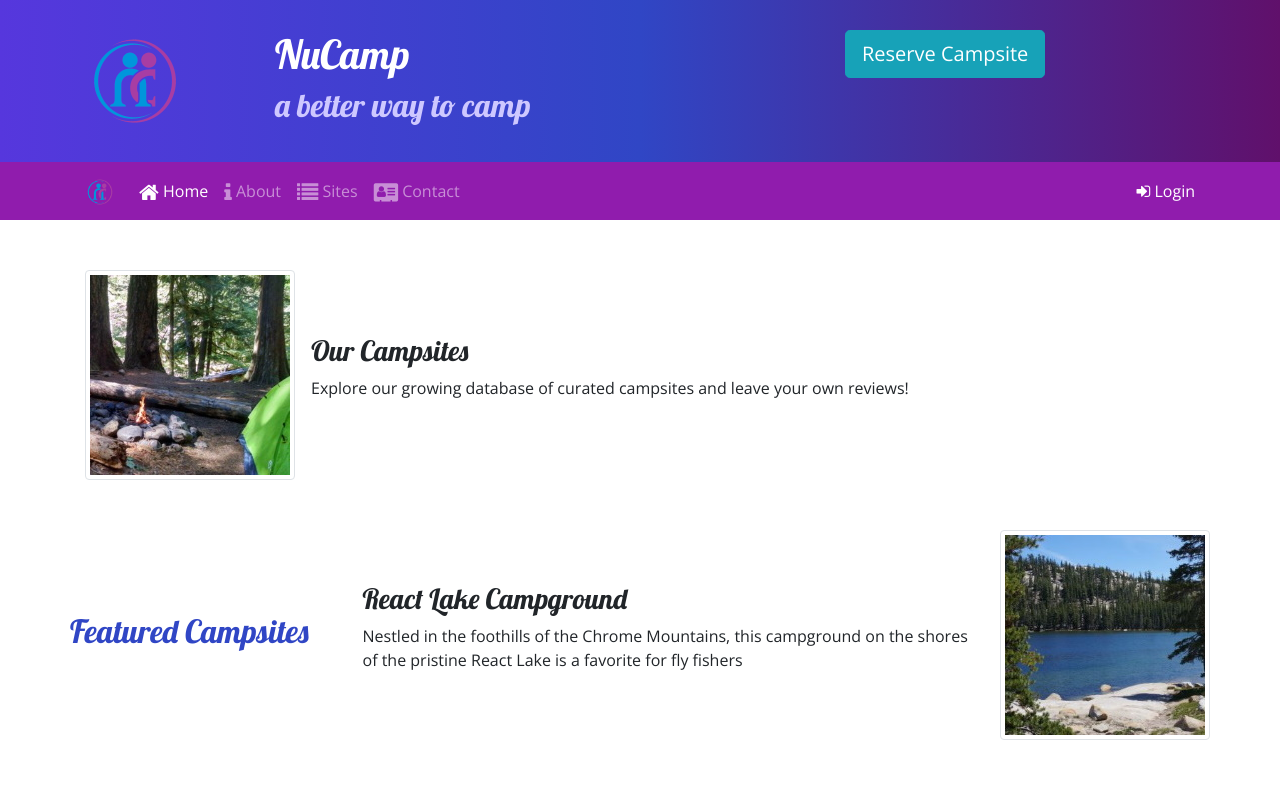
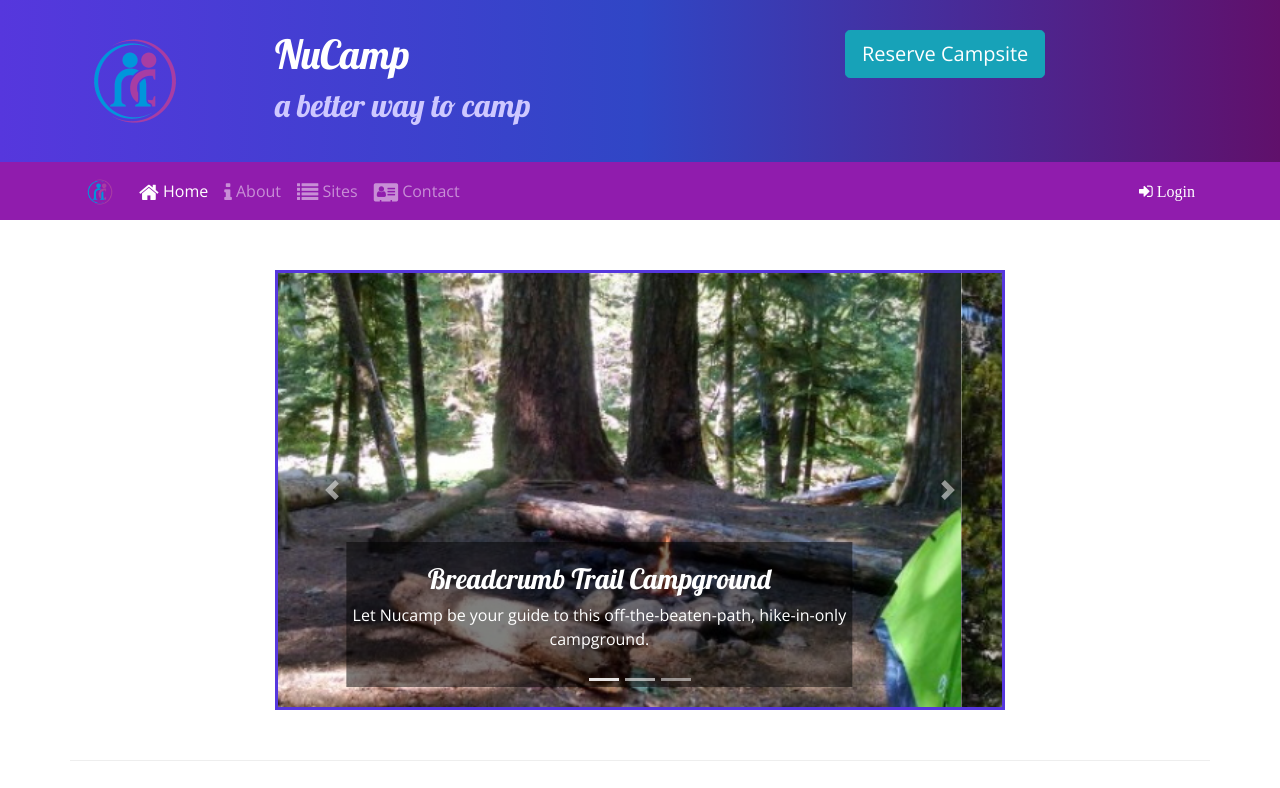
Before and after one commit to dameli0211/nucampsites, a website: page index.html in a window 1280 px wide. Shown: the top 788 px of the page. Drawn offline with nearby package versions, Linux system fonts and the light colour scheme.

Commit message:
Carousel

```diff
--- a/css/style.css
+++ b/css/style.css
@@ -39,3 +39,11 @@
 .navbar {
     background-color: #901CAD;
 }
+
+.carousel-caption{
+    background-color: rgba(0,0,0, 0.5);
+}
+
+.carousel{
+    border: solid #5637DD;
+}
--- a/index.html
+++ b/index.html
@@ -56,7 +56,7 @@
                 </ul>
                 <span class="navbar-text ml-auto">
                     <a role="button" data-toggle="modal" data-target="#loginModal">
-                        <i class="fa fa-sign-in"> </i> Login
+                        <i class="fa fa-sign-in"> Login </i>
                     </a>
                 </span>
             </div>
@@ -101,6 +101,48 @@
     </div>
 
     <div class="container">
+        <div class="row row-content">
+            <div class="col-md-8 mx-auto">
+                <div id="homeCarousel" class="carousel slide" data-ride="carousel">
+                    <ol class="carousel-indicators">
+                        <li data-target="#homeCarousel" data-slide-to="0" class="active"></li>
+                        <li data-target="#homeCarousel" data-slide-to="1"></li>
+                        <li data-target="#homeCarousel" data-slide-to="2"></li>
+                    </ol>
+                    <div class="carousel-inner">
+                    <div class="carousel-item active">
+                        <img  class="d-block w-100" src="img/breadcrumb-trail.jpg" alt="Breadcrumb Trail Campground" />
+                            <div class="carousel-caption">
+                                <h3> Breadcrumb Trail Campground </h3>
+                                <p class="d-none d-sm-block">Let Nucamp be your guide to this off-the-beaten-path, hike-in-only campground.</p>
+                            </div>
+                    </div>
+                    <div class="carousel-item">
+                        <img class="d-block w-100" src="img/react-lake.jpg" alt="React Lake Campground" />
+                        <div class="carousel-caption">
+                            <h3>Breadcrumb Trail Campground</h3>
+                            <p class="d-none d-sm-block">Nestled in the foothills of the Chrome Mountains, this campground on the shores of the pristine React Lake is a favorite for fly fishers.</p>
+                        </div>
+                    </div>
+                    <div class="carousel-item">
+                        <img class="d-block w-100" src="img/chrome-river.jpg" alt="Chrome River Campground" />
+                        <div class="carousel-caption">
+                            <h3>Breadcrumb Trail Campground</h3>
+                            <p class="d-none d-sm-block">Spend a few sunny days and starry nights beneath a canopy of old-growth first at this enchanting spot by the Chrome River.</p>
+                        </div>
+                    </div>
+                    </div>
+                  <a class="carousel-control-prev" href="#homeCarousel" role="button" data-slide="prev">
+                      <span class="carousel-control-prev-icon"> </span>
+                      <span class="sr-only">Previous</span>
+                  </a>
+                  <a class="carousel-control-next" href="#homeCarousel" role="button" data-slide="next">
+                      <span class="carousel-control-next-icon"> </span>
+                      <span class="sr-only"> Next </span>
+                  </a>
+                </div>
+            </div>
+        </div>
         <div class="row row-content align-items-center">
             <div class="col-sm-4 order-sm-last col-md-3">
                 <h2 class="text-sm-right">Discover & Review</h2>
```
